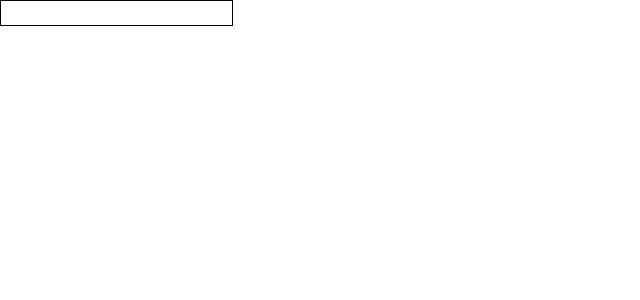
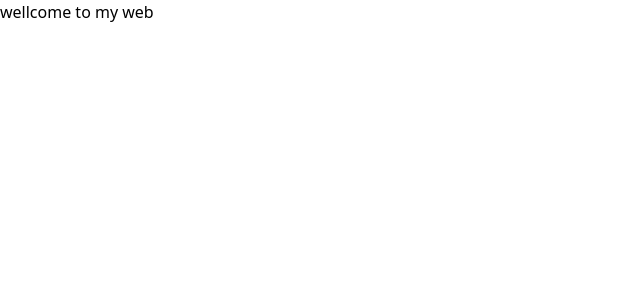
Before and after one commit to ESNEB-DEV/Web-app-react, a React (Vite) app: page / in a window 1280 px wide. Shown: the top 300 px of the page, without its empty margins (0-640 px from the left). Built offline with nearby package versions, Linux system fonts and the light colour scheme.

Commit message:
เพิ่ม navbar

```diff
--- a/src/App.jsx
+++ b/src/App.jsx
@@ -1,11 +1,11 @@
 import { useState } from 'react'
 import './App.css'
-import LoginForm from './componant/LoginForm'
+import Navbar from './componants/Navbar'
 
 function App() {
   return (
     <div>
-      <LoginForm/>
+      <Navbar/>
     </div>
   )
 }
--- a/src/componant/LoginForm.jsx
+++ /dev/null
@@ -1,14 +0,0 @@
-import React from 'react'
-
-function LoginForm() {
-    return (
-        <div>
-            <form>
-                <input style={{border:'1px solid black'}} type="email" id="email" required/>
-            </form>
-        </div>
-
-    )
-}
-
-export default LoginForm
--- /dev/null
+++ b/src/componants/Navbar.jsx
@@ -0,0 +1,11 @@
+import React from 'react'
+
+function Navbar() {
+  return (
+    <nav>
+      <h1 className='text-5xl flex justify-center '>wellcome to my web</h1>
+    </nav>
+  )
+}
+
+export default Navbar
```
